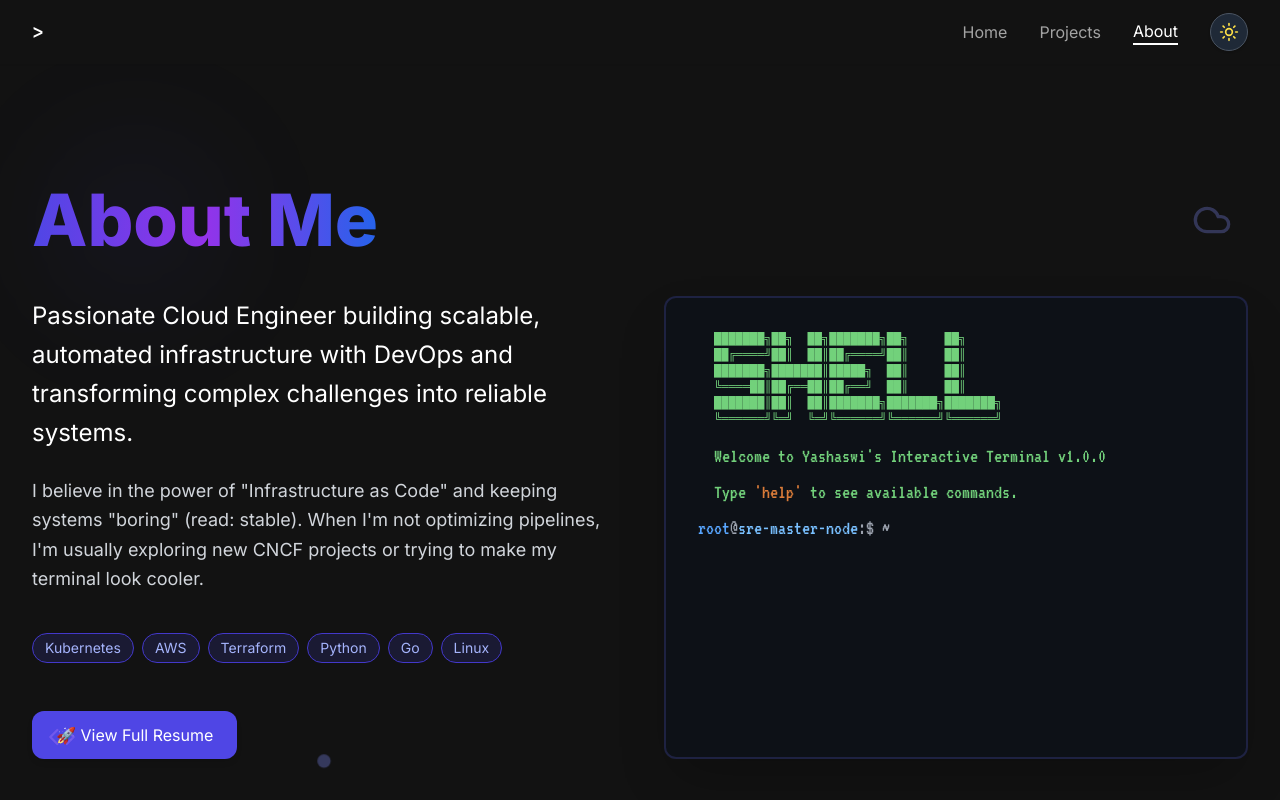
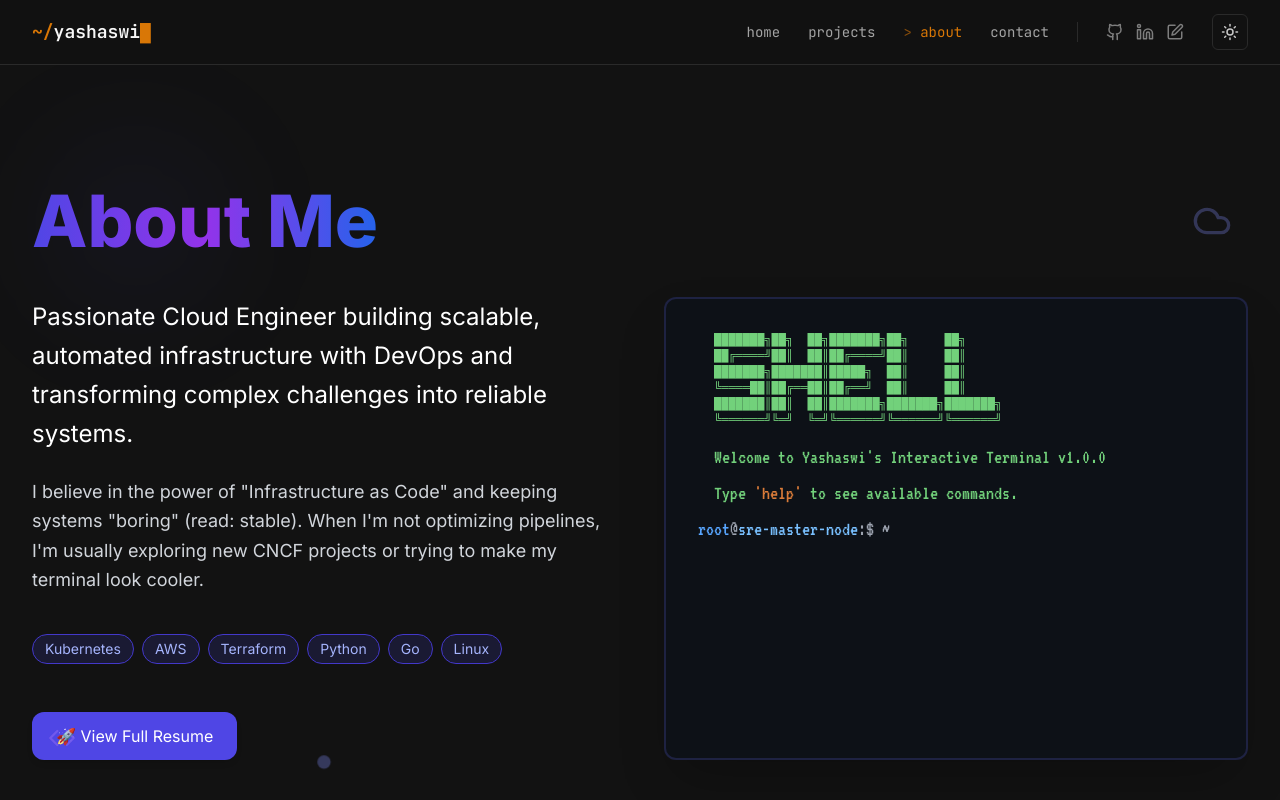
Before and after one commit to yashaswi29/Portfolio, a React (Vite) app: page /about in a window 1280 px wide. Shown: the top 800 px of the page. Built offline with nearby package versions, Linux system fonts and the light colour scheme.

Commit message:
feat: unified amber terminal navbar with contact and socials

```diff
--- a/src/components/Navbar.tsx
+++ b/src/components/Navbar.tsx
@@ -1,8 +1,21 @@
 import React, { useState, useContext } from 'react';
 import { Link, useLocation } from 'react-router-dom';
-import { Menu, X, Sun, Moon } from 'lucide-react';
+import { Menu, X, Sun, Moon, Github, Linkedin, PenSquare } from 'lucide-react';
 import { ThemeContext } from '../context/ThemeContext';
 import { useTracker } from '../hooks/useTracker';
+
+const navLinks = [
+  { name: 'Home', path: '/' },
+  { name: 'Projects', path: '/projects' },
+  { name: 'About', path: '/about' },
+  { name: 'Contact', path: '/contact' },
+];
+
+const socialLinks = [
+  { href: 'https://github.com/yashaswi29', icon: <Github size={18} />, label: 'GitHub' },
+  { href: 'https://in.linkedin.com/in/yashaswi-tiwari-5423211a8', icon: <Linkedin size={18} />, label: 'LinkedIn' },
+  { href: 'https://hashnode.com/@yashaswiyeezy', icon: <PenSquare size={18} />, label: 'Hashnode' },
+];
 
 const Navbar: React.FC = () => {
   const { trackEvent } = useTracker();
@@ -20,55 +33,74 @@ const Navbar: React.FC = () => {
     setTheme(newTheme);
   };
 
-  const navLinks = [
-    { name: 'Home', path: '/' },
-    { name: 'Projects', path: '/projects' },
-    { name: 'About', path: '/about' },
-  ];
-
   const isActive = (path: string) => location.pathname === path;
 
   return (
-    <nav className="sticky top-0 z-50 bg-white dark:bg-primary-900 shadow-sm transition-colors duration-300">
+    <nav className="sticky top-0 z-50 bg-white/85 dark:bg-primary-900/85 backdrop-blur-md border-b border-primary-200 dark:border-primary-700 transition-colors duration-300">
       <div className="max-w-7xl mx-auto px-4 sm:px-6 lg:px-8">
-        <div className="flex justify-between h-16">
-          <div className="flex items-center">
-            <Link to="/" className="font-mono font-bold text-xl text-primary-900 dark:text-white">
-              <code>&gt;</code>
-            </Link>
-          </div>
-          <div className="hidden md:flex items-center space-x-8">
+        <div className="flex justify-between items-center h-16">
+          <Link
+            to="/"
+            className="font-mono font-bold text-lg text-primary-900 dark:text-[#F8F8F8] hover:text-accent dark:hover:text-accent transition-colors"
+          >
+            <span className="text-accent">~/</span>yashaswi
+            <span className="text-accent cursor-block" aria-hidden="true" />
+          </Link>
+
+          <div className="hidden md:flex items-center gap-7">
             {navLinks.map((link) => (
               <Link
                 key={link.name}
                 to={link.path}
-                className={`font-medium transition-colors duration-200 hover:text-primary-600 dark:hover:text-primary-300 ${isActive(link.path)
-                  ? 'text-black dark:text-white border-b-2 border-primary-800 dark:border-white'
-                  : 'text-primary-600 dark:text-primary-300'
-                  }`}
+                className={`font-mono text-sm transition-colors duration-200 ${
+                  isActive(link.path)
+                    ? 'text-accent'
+                    : 'text-primary-600 dark:text-primary-300 hover:text-accent dark:hover:text-accent'
+                }`}
               >
-                {link.name}
+                <span className="text-accent/60">{isActive(link.path) ? '> ' : ''}</span>
+                {link.name.toLowerCase()}
               </Link>
             ))}
+
+            <span className="w-px h-5 bg-primary-200 dark:bg-primary-700" />
+
+            <div className="flex items-center gap-3">
+              {socialLinks.map((link) => (
+                <a
+                  key={link.label}
+                  href={link.href}
+                  target="_blank"
+                  rel="noopener noreferrer"
+                  aria-label={link.label}
+                  onClick={() => trackEvent('ui', 'interaction', `nav_social_${link.label.toLowerCase()}`)}
+                  className="text-primary-500 dark:text-primary-400 hover:text-accent dark:hover:text-accent transition-colors"
+                >
+                  {link.icon}
+                </a>
+              ))}
+            </div>
+
             <button
               onClick={toggleTheme}
-              className="p-2 rounded-full border border-gray-300 dark:border-gray-600 bg-white dark:bg-gray-800 hover:bg-gray-100 dark:hover:bg-gray-700 transition-colors duration-200 shadow"
+              className="p-2 rounded-md border border-primary-200 dark:border-primary-700 text-primary-700 dark:text-primary-200 hover:border-accent hover:text-accent transition-colors"
               aria-label="Toggle Theme"
             >
-              {theme === 'dark' ? <Sun size={20} className="text-yellow-300" /> : <Moon size={20} className="text-indigo-700" />}
+              {theme === 'dark' ? <Sun size={18} /> : <Moon size={18} />}
             </button>
           </div>
+
           <div className="flex items-center md:hidden">
             <button
               onClick={toggleTheme}
-              className="p-2 mr-2 rounded-full hover:bg-gray-200 dark:hover:bg-gray-700 transition-colors"
+              className="p-2 mr-1 rounded-md text-primary-700 dark:text-primary-200 hover:text-accent transition-colors"
               aria-label="Toggle Theme"
             >
               {theme === 'dark' ? <Sun size={20} /> : <Moon size={20} />}
             </button>
             <button
               onClick={toggleMenu}
-              className="inline-flex items-center justify-center p-2 rounded-md text-primary-900 dark:text-white hover:bg-primary-100 dark:hover:bg-primary-800 transition-colors duration-200"
+              className="inline-flex items-center justify-center p-2 rounded-md text-primary-900 dark:text-[#F8F8F8] hover:text-accent transition-colors duration-200"
               aria-expanded={isOpen}
             >
               <span className="sr-only">Open main menu</span>
@@ -77,21 +109,37 @@ const Navbar: React.FC = () => {
           </div>
         </div>
       </div>
+
       <div className={`md:hidden ${isOpen ? 'block' : 'hidden'}`}>
-        <div className="px-2 pt-2 pb-3 space-y-1 sm:px-3 bg-white dark:bg-primary-900 shadow-md">
+        <div className="px-2 pt-2 pb-3 space-y-1 sm:px-3 bg-white dark:bg-primary-900 border-t border-primary-200 dark:border-primary-700">
           {navLinks.map((link) => (
             <Link
               key={link.name}
               to={link.path}
-              className={`block px-3 py-2 rounded-md text-base font-medium transition-colors duration-200 ${isActive(link.path)
-                ? 'bg-primary-100 dark:bg-primary-800 text-primary-900 dark:text-white'
-                : 'text-primary-600 dark:text-primary-300 hover:bg-primary-50 dark:hover:bg-primary-800'
-                }`}
+              className={`block px-3 py-2 rounded-md text-base font-mono transition-colors duration-200 ${
+                isActive(link.path)
+                  ? 'bg-accent/10 text-accent'
+                  : 'text-primary-600 dark:text-primary-300 hover:bg-primary-100 dark:hover:bg-primary-800'
+              }`}
               onClick={() => setIsOpen(false)}
             >
-              {link.name}
+              {link.name.toLowerCase()}
             </Link>
           ))}
+          <div className="flex items-center gap-5 px-3 pt-3">
+            {socialLinks.map((link) => (
+              <a
+                key={link.label}
+                href={link.href}
+                target="_blank"
+                rel="noopener noreferrer"
+                aria-label={link.label}
+                className="text-primary-500 dark:text-primary-400 hover:text-accent transition-colors"
+              >
+                {link.icon}
+              </a>
+            ))}
+          </div>
         </div>
       </div>
     </nav>
```
